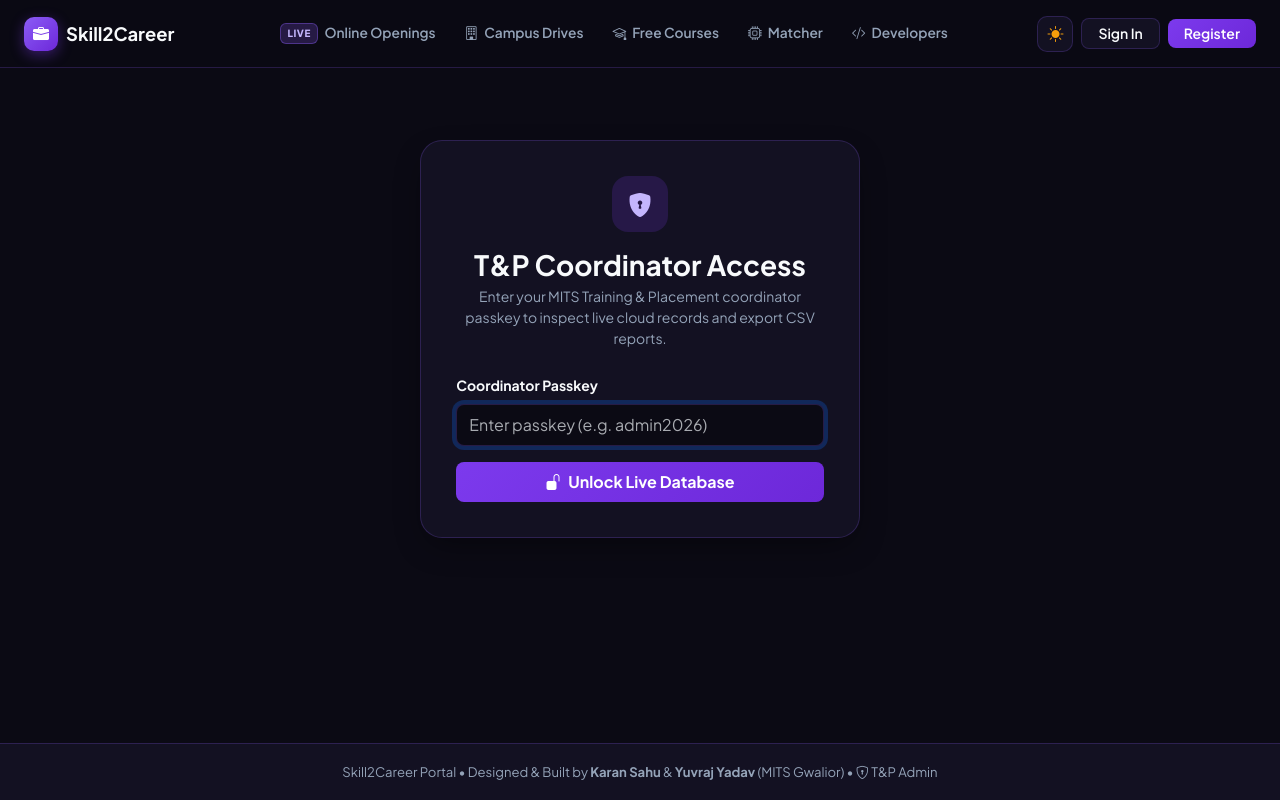
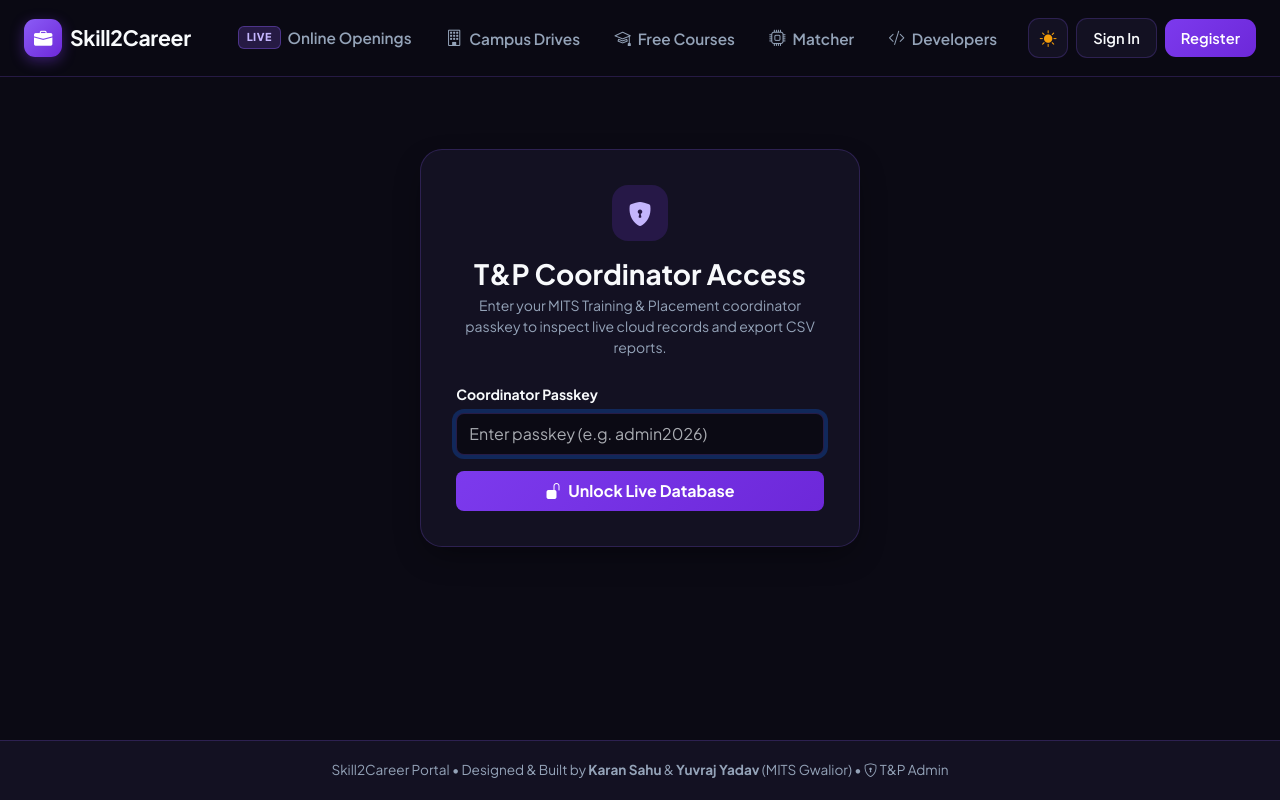
Before and after one commit to karannyx/internship-portal-microproject, a Flask app: page /admin in a window 1280 px wide. Run offline with Flask 3, Linux system fonts and the light colour scheme.

Commit message:
Enlarge navbar text and button sizing

```diff
--- a/templates/base.html
+++ b/templates/base.html
@@ -56,38 +56,47 @@
             flex: 1;
         }
 
-        /* Navbar */
+        /* Enlarged Navbar */
         .s2c-navbar {
             background: var(--nav-bg);
             backdrop-filter: blur(14px);
             -webkit-backdrop-filter: blur(14px);
             border-bottom: 1px solid var(--border-color);
-            padding: 0.72rem 0;
+            padding: 0.88rem 0;
         }
 
         .brand-logo-box {
-            width: 34px;
-            height: 34px;
-            border-radius: 10px;
+            width: 38px;
+            height: 38px;
+            border-radius: 11px;
             background: linear-gradient(135deg, #8b5cf6, #6d28d9);
             color: #ffffff;
             display: inline-flex;
             align-items: center;
             justify-content: center;
-            font-size: 1rem;
+            font-size: 1.15rem;
             box-shadow: 0 4px 14px rgba(124, 58, 237, 0.4);
+        }
+
+        .s2c-brand-text {
+            font-size: 1.32rem;
+            letter-spacing: -0.3px;
         }
 
         .s2c-nav-link {
             color: var(--text-muted) !important;
-            font-size: 0.86rem;
+            font-size: 0.96rem;
             font-weight: 600;
-            padding: 0.45rem 0.78rem !important;
-            border-radius: 10px;
+            padding: 0.54rem 0.95rem !important;
+            border-radius: 11px;
             display: inline-flex;
             align-items: center;
-            gap: 6px;
+            gap: 7px;
             transition: all 0.18s ease;
+        }
+
+        .s2c-nav-link i {
+            font-size: 1.02rem;
         }
 
         .s2c-nav-link:hover,
@@ -97,10 +106,10 @@
         }
 
         .live-pill-tag {
-            font-size: 0.62rem;
+            font-size: 0.68rem;
             font-weight: 800;
             letter-spacing: 0.5px;
-            padding: 0.14rem 0.42rem;
+            padding: 0.16rem 0.48rem;
             border-radius: 6px;
             background: rgba(139, 92, 246, 0.22);
             color: #c4b5fd;
@@ -108,12 +117,13 @@
         }
 
         .theme-toggle-btn {
-            width: 36px;
-            height: 36px;
-            border-radius: 10px;
+            width: 40px;
+            height: 40px;
+            border-radius: 11px;
             border: 1px solid var(--border-color);
             background: var(--card-bg);
             color: #f59e0b;
+            font-size: 1.05rem;
             display: inline-flex;
             align-items: center;
             justify-content: center;
@@ -126,14 +136,21 @@
             transform: translateY(-1px);
         }
 
+        .s2c-nav-btn {
+            font-size: 0.92rem;
+            padding: 0.48rem 1rem;
+            border-radius: 11px;
+            font-weight: 600;
+        }
+
         /* Shared Badge & Button Utilities */
         .badge-skill {
             background: var(--badge-bg) !important;
             color: var(--badge-text) !important;
             border: 1px solid var(--border-color) !important;
             font-weight: 600;
-            font-size: 0.76rem;
-            padding: 0.35rem 0.7rem;
+            font-size: 0.78rem;
+            padding: 0.36rem 0.72rem;
             border-radius: 8px;
         }
 
@@ -155,8 +172,8 @@
             border-top: 1px solid var(--border-color);
             background: var(--card-bg);
             color: var(--text-muted);
-            font-size: 0.82rem;
-            padding: 1.15rem 0;
+            font-size: 0.85rem;
+            padding: 1.2rem 0;
             margin-top: 3rem;
         }
 
@@ -185,8 +202,8 @@
 
     <!-- Top Navigation Bar -->
     <nav class="navbar navbar-expand-xl s2c-navbar sticky-top">
-        <div class="container-fluid px-3 px-lg-4" style="max-width: 1320px;">
-            <a class="navbar-brand d-flex align-items-center gap-2 fw-bold" href="{{ url_for('live_jobs') }}" style="color: var(--text-heading); font-size: 1.15rem;">
+        <div class="container-fluid px-3 px-lg-4" style="max-width: 1360px;">
+            <a class="navbar-brand d-flex align-items-center gap-2 fw-bold s2c-brand-text" href="{{ url_for('live_jobs') }}" style="color: var(--text-heading);">
                 <span class="brand-logo-box">
                     <i class="bi bi-briefcase-fill"></i>
                 </span>
@@ -233,20 +250,20 @@
                     </button>
 
                     {% if session.get('student_email') %}
-                        <a href="{{ url_for('resume') }}" class="btn btn-sm btn-outline-secondary rounded-3 px-3 fw-semibold d-inline-flex align-items-center gap-1" style="border-color: var(--border-color); color: var(--text-heading);">
+                        <a href="{{ url_for('resume') }}" class="btn btn-outline-secondary s2c-nav-btn d-inline-flex align-items-center gap-1" style="border-color: var(--border-color); color: var(--text-heading);">
                             <i class="bi bi-file-earmark-person"></i> ATS Resume
                         </a>
-                        <a href="{{ url_for('dashboard') }}" class="btn btn-sm btn-primary rounded-3 px-3 fw-semibold d-inline-flex align-items-center gap-1">
+                        <a href="{{ url_for('dashboard') }}" class="btn btn-primary s2c-nav-btn d-inline-flex align-items-center gap-1">
                             <i class="bi bi-person-circle"></i> Dashboard
                         </a>
-                        <a href="{{ url_for('logout') }}" class="btn btn-sm btn-outline-danger rounded-3 px-2.5 fw-semibold">
+                        <a href="{{ url_for('logout') }}" class="btn btn-outline-danger s2c-nav-btn">
                             Logout
                         </a>
                     {% else %}
-                        <a href="{{ url_for('login') }}" class="btn btn-sm rounded-3 px-3 fw-semibold" style="background: var(--card-bg); border: 1px solid var(--border-color); color: var(--text-heading);">
+                        <a href="{{ url_for('login') }}" class="btn s2c-nav-btn" style="background: var(--card-bg); border: 1px solid var(--border-color); color: var(--text-heading);">
                             Sign In
                         </a>
-                        <a href="{{ url_for('register') }}" class="btn btn-sm btn-primary rounded-3 px-3 fw-semibold">
+                        <a href="{{ url_for('register') }}" class="btn btn-primary s2c-nav-btn">
                             Register
                         </a>
                     {% endif %}
```
